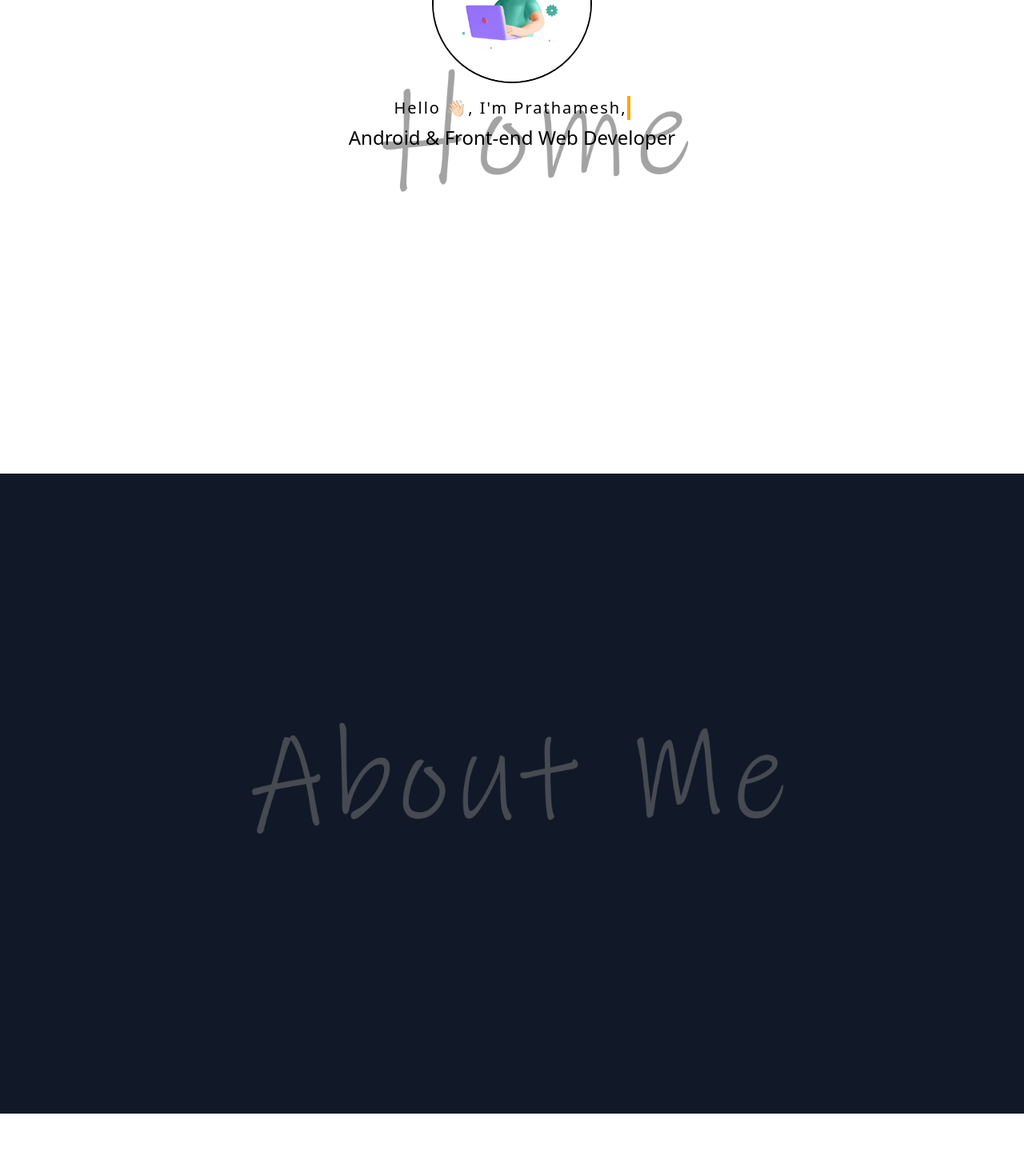
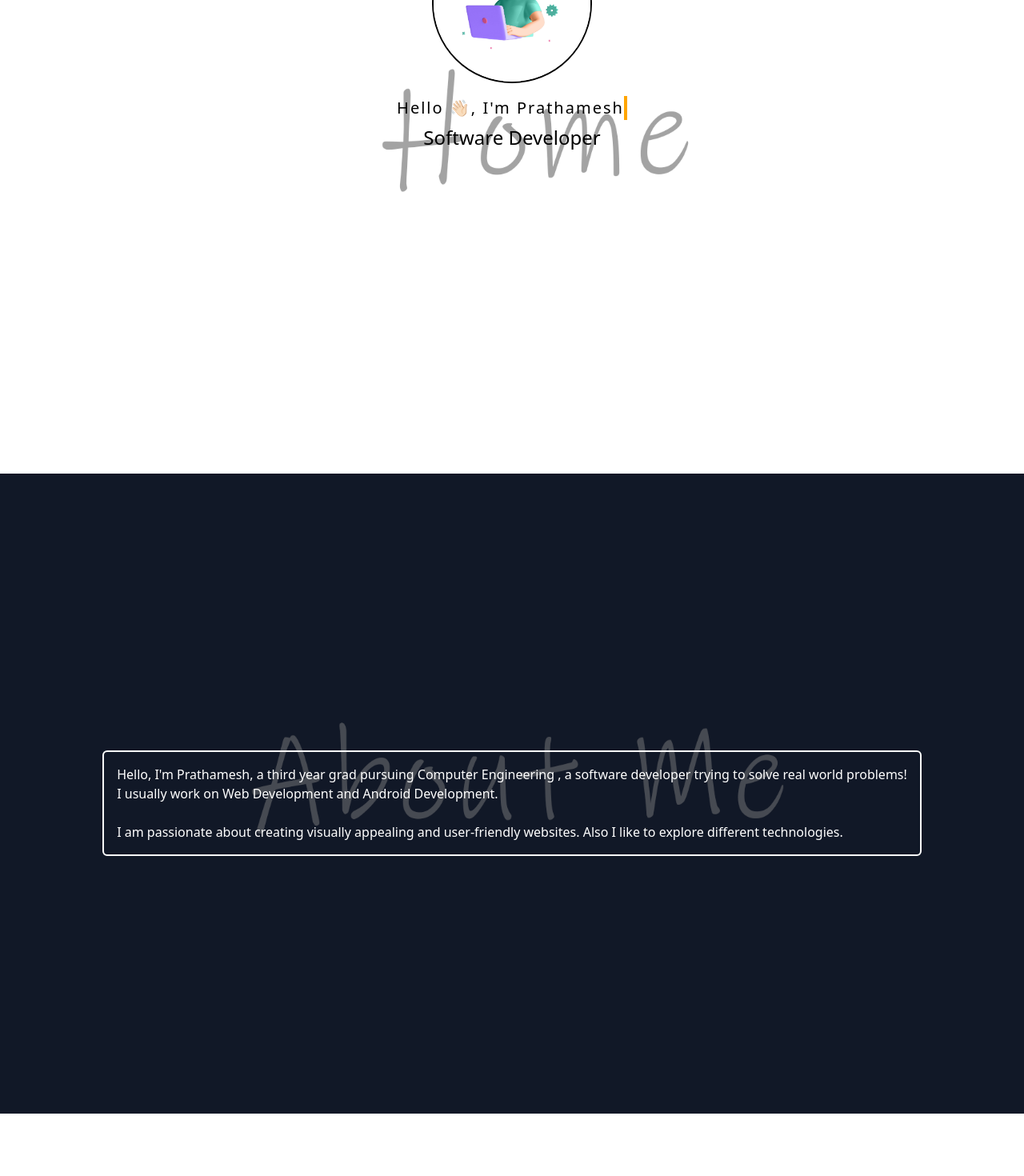
Before and after one commit to prathameshkarambelkar/my-portfolio-website, a React (Vite) app: page / in a window 1280 px wide. Shown: the part 280-1750 px from the top of the page at 80% size. Built offline with nearby package versions, Linux system fonts and the light colour scheme.

Commit message:
Half Completed About Me

```diff
--- a/src/components/Aboutme.jsx
+++ b/src/components/Aboutme.jsx
@@ -3,10 +3,27 @@ import React from "react";
 const Aboutme = () => {
   return (
     <>
-      <div
+      <section
         id="AboutMe"
-        className=" h-screen bg-fixed bg-center bg-cover bg-[url('/AboutMeSmall.png')]  md:bg-[url('/AboutMe1.png')]"
-      ></div>
+        className=" flex flex-col items-center justify-center  h-screen bg-fixed bg-center bg-cover bg-[url('/AboutMeSmall.png')]  md:bg-[url('/AboutMe1.png')]"
+      >
+        <div className="p-4  mt-6 mx-4 border-2 border-white rounded-md">
+          <h1 className="text-white text-md">
+            Hello, I'm Prathamesh, a third year grad pursuing Computer
+            Engineering , a software developer trying to solve real world
+            problems!
+          </h1>
+          <h1 className="text-md  text-white">
+            I usually work on Web Development and Android Development.{" "}
+          </h1>
+          <br />
+          <h1 className="text-md  text-white">
+            I am passionate about creating visually appealing and user-friendly
+            websites. Also I like to explore different technologies.
+          </h1>
+          <h1 className="text-md text-white"></h1>
+        </div>
+      </section>
     </>
   );
 };
--- a/src/components/Home.jsx
+++ b/src/components/Home.jsx
@@ -5,7 +5,7 @@ export const Home = () => {
     <>
       <section
         id="Home"
-        className="container  flex flex-col items-center  h-screen m-auto  bg-fixed bg-center bg-cover bg-[url('/HomeSmall.png')] lg:bg-[url('/home.png')] md:bg-[url('/Home.png')] "
+        className=" flex flex-col items-center  h-screen m-auto  bg-fixed bg-center bg-cover bg-[url('/HomeSmall.png')] lg:bg-[url('/home.png')] md:bg-[url('/Home.png')] "
       >
         <img
           className="rounded-full border-2 hover:border-green-600 border-black mt-28 items-center "
@@ -15,13 +15,13 @@ export const Home = () => {
           src="/developer_male.jpg"
         />
         <div className="writer inline-block">
-            <div className="writer-text mt-4  flex overflow-hidden border-r-4 text-black ">
-              <h1 className="text-center text-md">Hello 👋🏻, I'm Prathamesh,</h1>
-            </div>
+          <div className="writer-text mt-4  flex overflow-hidden border-r-4 text-black ">
+            <h1 className="text-center text-md">Hello 👋🏻, I'm Prathamesh</h1>
           </div>
-          <p className=" text-black text-2xl text-center font-poppins font-monofont-bold">
-            Android & Front-end Web Developer
-          </p>
+        </div>
+        <p className=" text-black text-2xl text-center font-poppins font-monofont-bold">
+          Software Developer
+        </p>
       </section>
     </>
   );
```
